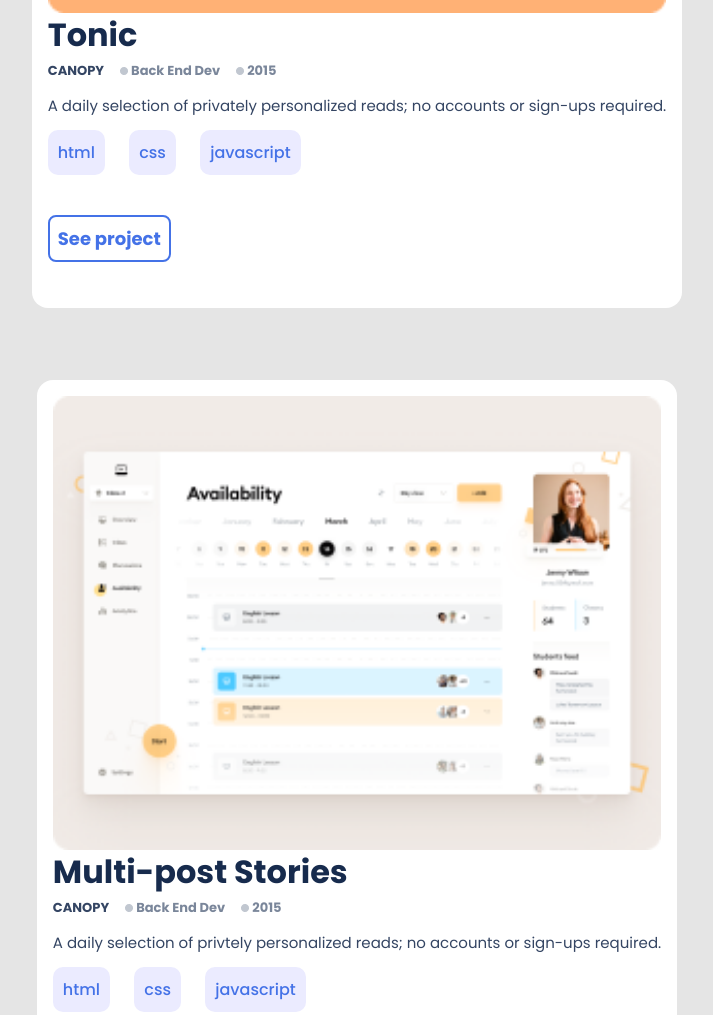
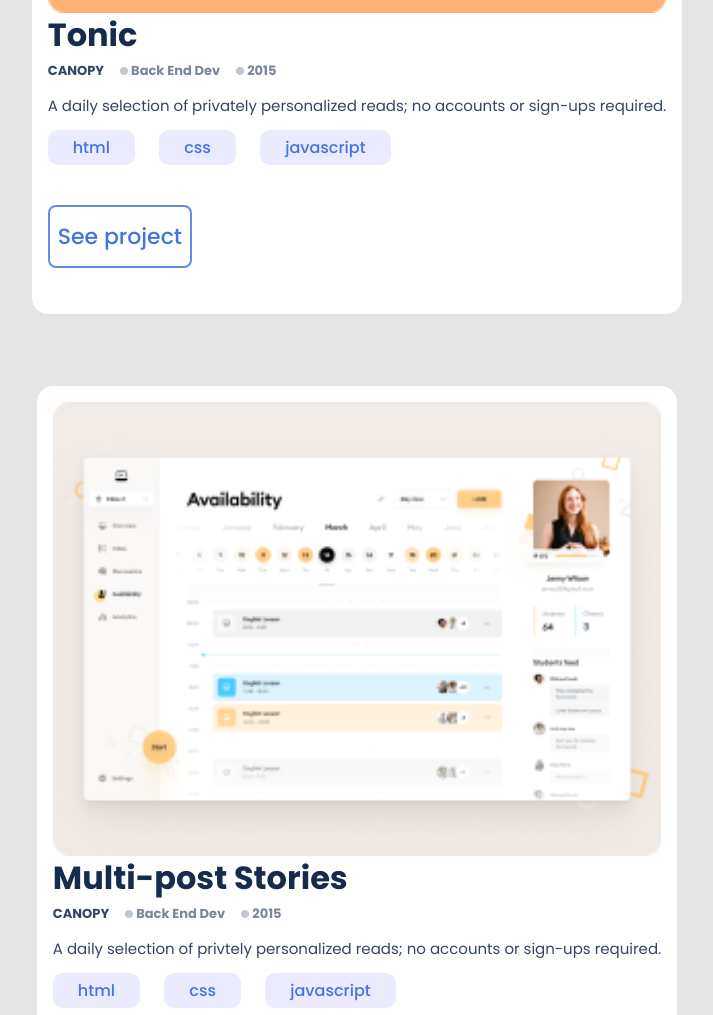
Before and after one commit to misheck12/Portfolio, a website: page index.html in a window 1280 px wide. Shown: the part 998-2013 px from the top of the page, without its empty margins (283-996 px from the left). Drawn offline with Linux system fonts and the light colour scheme.

Commit message:
Implement padding changes requested by reviewer

```diff
--- a/style.css
+++ b/style.css
@@ -145,7 +145,7 @@ body {
 
 .langu {
   background-color: #ebebff;
-  padding: 10px;
+  padding: 5px 25px;
   color: #4472e7;
   border-radius: 10px;
   font-weight: 500;
@@ -192,14 +192,14 @@ p {
 }
 
 button {
-  border: 2px solid #4472e7;
-  padding: 8px;
+  border: 2px solid #4472e7d2;
+  padding: 13px 8px;
   color: #4472e7;
   text-decoration: none;
   border-radius: 8px;
-  font-size: large;
+  font-size: 22px;
   font-family: Poppins, sans-serif;
-  font-weight: bold;
+  font-weight: 500;
   background-color: #fff;
 }
 
```
